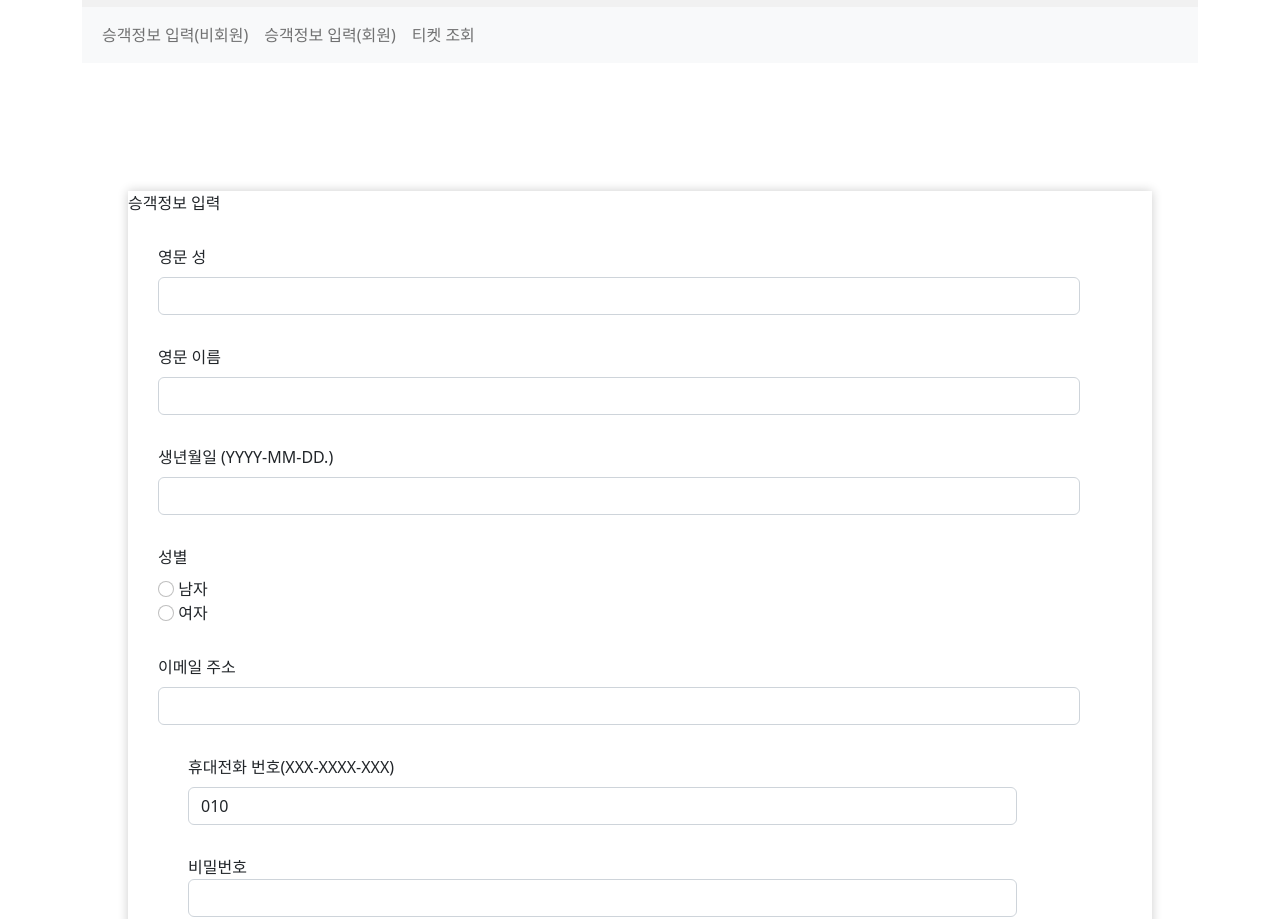
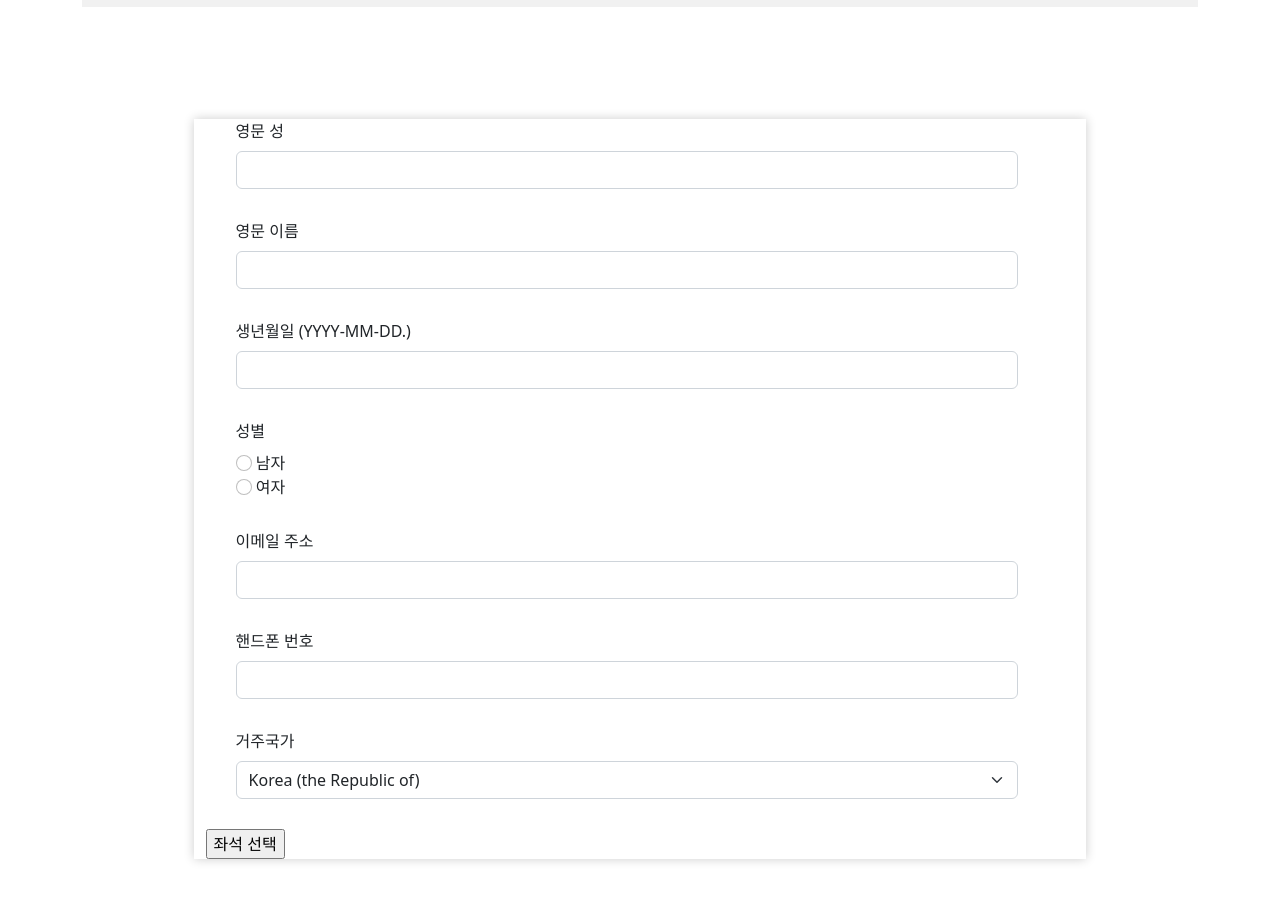
Before and after one commit to haemin4738/database, a plain HTML site: page public/customer_form.html in a window 1280 px wide. Shown: the part 51-970 px from the top of the page. Drawn offline with nearby package versions, Linux system fonts and the light colour scheme.

Commit message:
Update customer_form.html

```diff
--- a/public/customer_form.html
+++ b/public/customer_form.html
@@ -39,63 +39,26 @@
             </div>
           </div>
         </div>
-        <nav class="navbar navbar-expand-lg bg-light">
-          <div class="container-fluid">
-            </button>
-            <ul class="navbar-nav me-auto mb-2 mb-lg-0">
-              <li class="nav-item"></li>
-              <li><a class="nav-link" href="customer_form.html">승객정보 입력(비회원)</a></li>
-              <li><a class="nav-link" href="customer_form.html">승객정보 입력(회원)</a></li>
-              <li><a class="nav-link" href="ticket_search.html">티켓 조회</a></li>
-            </ul>
-            </li>
-          </form>
-          </div>
-          </div>
-        </nav>
       </div>
     </header>
 
     <!-- 정보 입력하는 부분 -->
-    <div class="container"></div>
+    <div class="container">
       <div class="outer">
         <div class="summit-form">
-          <div class="label">승객정보 입력</div>
           <div class="contents">
             <form class="container" id="signup-form">
+              <div class="col">
+                <label for="enLastName" class="form-label">영문 성</label>
+                <input type="text" class="form-control" id="enLastName" required />
               </div>
               <div class="col">
-                <label for="enLastName" class="form-label"
-                  >영문 성</label
-                >
-                <input
-                  type="text"
-                  class="form-control"
-                  id="enLastName"
-                  required
-                />
+                <label for="enFirstName" class="form-label">영문 이름</label>
+                <input type="text" class="form-control" id="enFirstName" required />
               </div>
               <div class="col">
-                <label for="enFirstName" class="form-label"
-                  >영문 이름</label
-                >
-                <input
-                  type="text"
-                  class="form-control"
-                  id="enFirstName"
-                  required
-                />
-              </div>
-              <div class="col">
-                <label for="birthday" class="form-label"
-                  >생년월일 (YYYY-MM-DD.)</label
-                >
-                <input
-                  type="text"
-                  class="form-control"
-                  id="birthday"
-                  required
-                />
+                <label for="birthday" class="form-label">생년월일 (YYYY-MM-DD.)</label>
+                <input type="text" class="form-control" id="birthday" required />
               </div>
               <div class="col">
                 <label for="sex" class="form-label">성별</label>
@@ -119,97 +82,75 @@
                     value="여자"
                     required
                   />
-                  <label class="form-check-label" for="sexFemale"
-                    >여자</label
-                  >
+                  <label class="form-check-label" for="sexFemale">여자</label>
                 </div>
               </div>
               <div class="col">
-                <label for="eamil" class="form-label"
-                  >이메일 주소</label
-                >
-                <input
-                  type="email"
-                  class="form-control"
-                  id="email"
-                  required
-                />
-              <div class="col">
-                <label for="phone" class="form-label"
-                  >휴대전화 번호(XXX-XXXX-XXX)</label
-                >
-                <input
-                  type="text"
-                  class="form-control"
-                  id="phone"
-                  value="010"
-                  required
-                />
+                <label for="email" class="form-label">이메일 주소</label>
+                <input type="email" class="form-control" id="email" required />
               </div>
               <div class="col">
-                <label for="flight_password class="form-label">
-                  비밀번호</label
-                >
+                <label for="phone" class="form-label">핸드폰 번호</label>
+                <input type="phone" class="form-control" id="phone" required />
+              </div>
+              <div class="col">
+                <label for="validationDefault13" class="form-label">거주국가</label>
+                <select class="form-select" id="nation" required>
+                  <option selected value="Korea (the Republic of)">Korea (the Republic of)</option>
+                  <option>EK</option>
+                  <option>USA</option>
+                  <option>China</option>
+                  <option>Japan</option>
+                </select>
+              </div>
+              <div class="form-group">
                 <input
-                  type="text"
-                  class="form-control"
-                  id="flight_password"
-                  required
+                  type="submit"
+                  value="좌석 선택"
+                  onclick="handleSubmit(event)"
                 />
-                <div class="col">
-                  <label for="flight_password2 class="form-label">
-                  비밀번호 확인</label
-                  >
-                  <input
-                    type="text"
-                    class="form-control"
-                    id="flight_password"
-                    required
-                  />
-              <div class="col-12">
-                <button class="btn btn-primary" type="submit">
-                  Submit form
-                </button>
               </div>
             </form>
           </div>
         </div>
       </div>
     </div>
+
     <script>
       function handleSubmit(event) {
         event.preventDefault();
-        let enLastName = document.getElementById("validationDefault03").value;
-        let enFirstName = document.getElementById("validationDefault04").value;
-        let birthday = document.getElementById("validationDefault08").value;
-        let sex = document.querySelector('input[name="gender"]:checked').value;
-        let email = document.getElementById("validationDefault10").value;
-        let phone = document.getElementById("validationDefault12").value;
+        let enLastName = document.getElementById("enLastName").value;
+        let enFirstName = document.getElementById("enFirstName").value;
+        let birthday = document.getElementById("birthday").value;
+        let sex = document.querySelector('input[name="sex"]:checked').value;
+        let email = document.getElementById("email").value;
+        let phone = document.getElementById("phone").value;
+        let nation = document.getElementById("nation").value;
 
-        let member = {
+        // Get flightId from sessionStorage
+        let flightData = JSON.parse(sessionStorage.getItem("flightData"));
+        let flightId = flightData.flights[0].flightId; // Assuming the flightId is from the first flight in the array
+
+        let customer = {
             enLastName: enLastName,
             enFirstName: enFirstName,
             email: email,
             birthday: birthday,
             sex: sex,
             phone: phone,
+            nation: nation,
+            flightId: flightId // Insert the flightId into customerInfo
         };
 
-        // 여기에 Axios POST request를 추가합니다.
-        const serverURL = "http://172.19.83.53:8080/signUp";
-        // Axios POST request
-        axios
-          .post(serverURL, member)
-          .then((response) => {
-            console.log("Member information sent successfully!");
-            console.log(response.data); // Log the response from the server
-          })
-          .catch((error) => {
-            console.error("Error sending member information:", error);
-          });
+        // Store customerInfo in sessionStorage
+        sessionStorage.setItem("customerInfo", JSON.stringify(customer));
 
-        event.target.reset();
+        // Redirect to seat.html with flightId query parameter
+        window.location.href = `seat.html?flightId=${flightId}`;
         }
+
+
+
       // 회원가입 폼 제출 이벤트 리스너 등록
       let form = document.getElementById("signup-form");
       form.addEventListener("submit", handleSubmit);
@@ -227,27 +168,22 @@
           loginButtons.style.display = "none";
           accountInfo.style.display = "block";
           loggedInAccount.textContent = "로그인된 계정: " + account;
+          logoutButton.addEventListener("click", logout);
         } else {
-          // 로그인 상태가 아닌 경우
+          // 비로그인 상태인 경우
           loginButtons.style.display = "block";
           accountInfo.style.display = "none";
-          loggedInAccount.textContent = "";
         }
       }
 
-      // 로그아웃 버튼 클릭 이벤트 처리
+      // 로그아웃 함수
       function logout() {
         sessionStorage.removeItem("loggedInAccount");
-        checkLoginStatus();
+        location.reload();
       }
 
       // 페이지 로드 시 로그인 상태 확인
-      checkLoginStatus();
-
-      // 로그아웃 버튼 클릭 이벤트 연결
-      var logoutButton = document.getElementById("logoutButton");
-      logoutButton.addEventListener("click", logout);
-
+      window.addEventListener("DOMContentLoaded", checkLoginStatus);
     </script>
   </body>
 </html>
```
Lines whose indentation alone changed are shown as unchanged.
